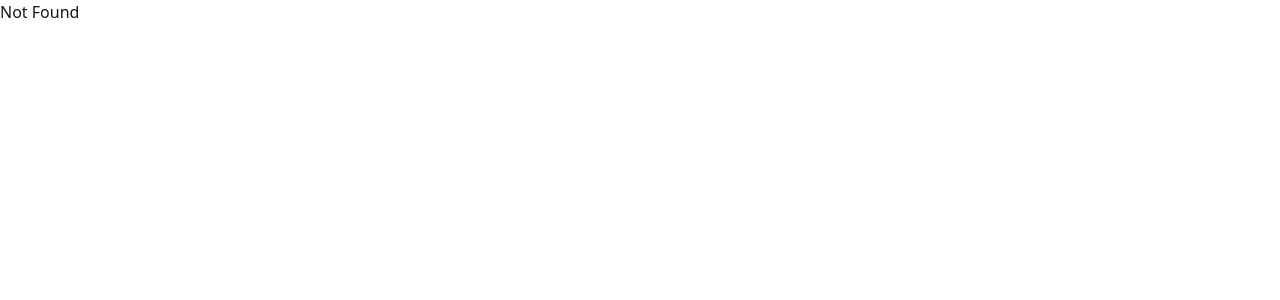
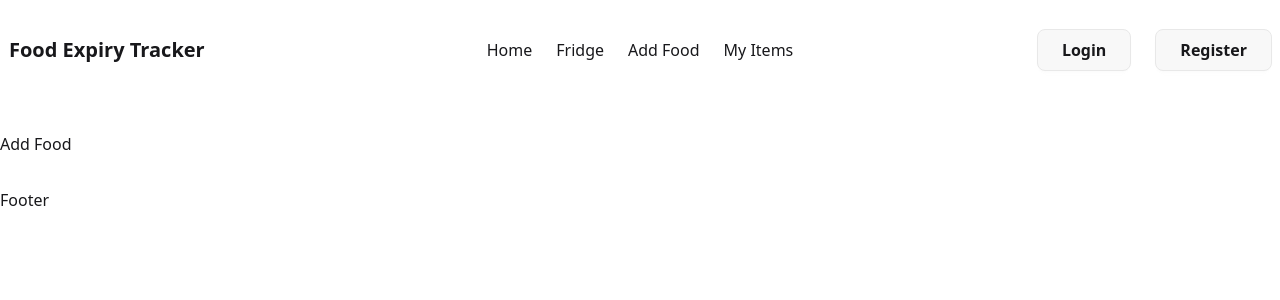
Before and after one commit to redoy49/food-expiry-tracker, a React (Vite) app: page /add-food in a window 1280 px wide. Before the commit this address had no page. Shown: the top 300 px of the page. Built offline with nearby package versions, Linux system fonts and the light colour scheme; no server answers.

Commit message:
Completed navbar

```diff
--- a/package.json
+++ b/package.json
@@ -12,6 +12,7 @@
   "dependencies": {
     "@tailwindcss/vite": "^4.1.10",
     "daisyui": "^5.0.43",
+    "firebase": "^11.9.1",
     "react": "^19.1.0",
     "react-dom": "^19.1.0",
     "react-router": "^7.6.2",
--- a/src/components/Navbar.jsx
+++ b/src/components/Navbar.jsx
@@ -1,9 +1,105 @@
-import React from 'react';
+import React from "react";
+import { NavLink, useNavigate } from "react-router";
+import useAuth from "../hooks/useAuth";
 
 const Navbar = () => {
+  const navigate = useNavigate();
+  const { user, logout } = useAuth();
+  console.log(user, logout);
+
+  const handleLogout = () => {
+    logout().then(() => {
+      // toast.success hobe
+      navigate("/login");
+    });
+  };
+
+  const navLinks = (
+    <>
+      <li>
+        <NavLink to="/">Home</NavLink>
+      </li>
+      <li>
+        <NavLink to="/fridge">Fridge</NavLink>
+      </li>
+      <li>
+        <NavLink to="/add-food">Add Food</NavLink>
+      </li>
+      <li>
+        <NavLink to="/my-items">My Items</NavLink>
+      </li>
+    </>
+  );
+
   return (
-    <div>
-      <h2>Nav</h2>
+    <div className="navbar md:py-6">
+      <div className="navbar-start">
+        <div className="dropdown">
+          <div tabIndex={0} role="button" className="btn btn-ghost lg:hidden">
+            <svg
+              xmlns="http://www.w3.org/2000/svg"
+              className="h-5 w-5"
+              fill="none"
+              viewBox="0 0 24 24"
+              stroke="currentColor"
+            >
+              <path
+                strokeLinecap="round"
+                strokeLinejoin="round"
+                strokeWidth="2"
+                d="M4 6h16M4 12h8m-8 6h16"
+              />
+            </svg>
+          </div>
+          <ul
+            tabIndex={0}
+            className="menu menu-sm dropdown-content bg-base-100 rounded-box z-1 mt-3 w-52 p-2 shadow"
+          >
+            {navLinks}
+          </ul>
+        </div>
+        <a className="btn p-0 btn-ghost text-lg md:text-xl">Food Expiry Tracker</a>
+      </div>
+      <div className="navbar-center hidden lg:flex">
+        <ul className="menu md:text-base menu-horizontal px-1">{navLinks}</ul>
+      </div>
+      <div className="navbar-end z-10">
+        {user ? (
+          <div className="flex items-center gap-4">
+            <img
+              className="w-10 h-10 rounded-full object-cover"
+              src={user?.photoURL}
+              alt=""
+              id="my-anchor-element"
+            />
+            <Tooltip
+              anchorSelect="#my-anchor-element"
+              content={user.displayName}
+            />
+            <button
+              className="btn text-base md:px-6 md:py-5 rounded-full"
+              onClick={handleLogout}
+            >
+              Logout
+            </button>
+          </div>
+        ) : (
+          <div className="flex gap-3 md:gap-6">
+            <NavLink
+              to="/login"
+              className="btn text-base md:px-6 md:py-5 rounded-lg"
+            >
+              Login
+            </NavLink>
+            <NavLink
+              to="/register"
+              className="btn text-base md:px-6 md:py-5 rounded-lg"
+            >
+              Register
+            </NavLink>
+          </div>
+        )}
+      </div>
     </div>
   );
 };
--- /dev/null
+++ b/src/context/AuthContext.js
@@ -0,0 +1,3 @@
+import { createContext } from "react";
+
+export const AuthContext = createContext(null);
--- a/src/context/AuthProvider.jsx
+++ b/src/context/AuthProvider.jsx
@@ -0,0 +1,84 @@
+import { useEffect, useState } from "react";
+import {
+  createUserWithEmailAndPassword,
+  GoogleAuthProvider,
+  onAuthStateChanged,
+  signInWithEmailAndPassword,
+  signInWithPopup,
+  signOut,
+  updateProfile,
+} from "firebase/auth";
+import { auth } from "../firebase/firebase.config";
+import { AuthContext } from "./AuthContext";
+// import toast from "react-hot-toast";
+
+const googleProvider = new GoogleAuthProvider();
+
+const AuthProvider = ({ children }) => {
+  const [user, setUser] = useState(null);
+  const [loading, setLoading] = useState(true);
+
+  const createUser = (email, password) => {
+    setLoading(true);
+    return createUserWithEmailAndPassword(auth, email, password);
+  };
+
+  const loginUser = (email, password) => {
+    setLoading(true);
+    return signInWithEmailAndPassword(auth, email, password);
+  };
+
+  const googleLogin = () => {
+    setLoading(true);
+    return signInWithPopup(auth, googleProvider);
+  };
+
+  const logout = () => {
+    setLoading(true);
+    return signOut(auth);
+  };
+
+  useEffect(() => {
+    const unsubscribe = onAuthStateChanged(auth, (loggedUser) => {
+      setUser(loggedUser);
+      setLoading(false);
+    });
+    return () => unsubscribe();
+  }, []);
+
+  const manageProfile = (name, photoURL) => {
+    const profile = {
+      displayName: name,
+      photoURL: photoURL,
+    };
+    return updateProfile(auth.currentUser, profile)
+      .then(() => {
+        const userUpdate = {
+          ...auth.currentUser,
+          displayName: name,
+          photoURL: photoURL,
+        };
+        setUser(userUpdate);
+        // toast.success("Save user info succesfull!");
+      })
+      .catch(() => {
+        // toast.error("Upate user info fail");
+      });
+  };
+
+  const authInfo = {
+    user,
+    setUser,
+    loading,
+    logout,
+    googleLogin,
+    createUser,
+    loginUser,
+    manageProfile,
+  };
+  return (
+    <AuthContext.Provider value={authInfo}>{children}</AuthContext.Provider>
+  );
+};
+
+export default AuthProvider;
--- /dev/null
+++ b/src/firebase/firebase.config.js
@@ -0,0 +1,14 @@
+import { initializeApp } from "firebase/app";
+import { getAuth } from "firebase/auth";
+
+const firebaseConfig = {
+  apiKey: import.meta.env.VITE_FIREBASE_API_KEY,
+  authDomain: import.meta.env.VITE_FIREBASE_AUTH_DOMAIN,
+  projectId: import.meta.env.VITE_FIREBASE_PROJECT_ID,
+  storageBucket: import.meta.env.VITE_FIREBASE_STORAGE_BUCKET,
+  messagingSenderId: import.meta.env.VITE_FIREBASE_MESSAGING_SENDER_ID,
+  appId: import.meta.env.VITE_FIREBASE_APP_ID,
+};
+
+const app = initializeApp(firebaseConfig);
+export const auth = getAuth(app);
--- a/src/hooks/useAuth.js
+++ b/src/hooks/useAuth.js
@@ -0,0 +1,8 @@
+import React, { useContext } from "react";
+import { AuthContext } from "../context/AuthContext";
+
+const useAuth = () => {
+  return useContext(AuthContext);
+};
+
+export default useAuth;
--- /dev/null
+++ b/src/pages/AddFood/AddFood.jsx
@@ -0,0 +1,11 @@
+import React from 'react';
+
+const AddFood = () => {
+  return (
+    <div>
+      <h2>Add Food</h2>
+    </div>
+  );
+};
+
+export default AddFood;
--- /dev/null
+++ b/src/pages/Fridge/Fridge.jsx
@@ -0,0 +1,11 @@
+import React from 'react';
+
+const Fridge = () => {
+  return (
+    <div>
+      <h2>Fridge</h2>
+    </div>
+  );
+};
+
+export default Fridge;
--- /dev/null
+++ b/src/pages/MyItems/MyItems.jsx
@@ -0,0 +1,11 @@
+import React from 'react';
+
+const MyItems = () => {
+  return (
+    <div>
+      <h2>My Items</h2>
+    </div>
+  );
+};
+
+export default MyItems;
```
Also changed, not shown: src/main.jsx (+13 -10 lines), src/routes/router.jsx (+15 -0 lines), 1 other file (tests, documents, lock files or other folders).
